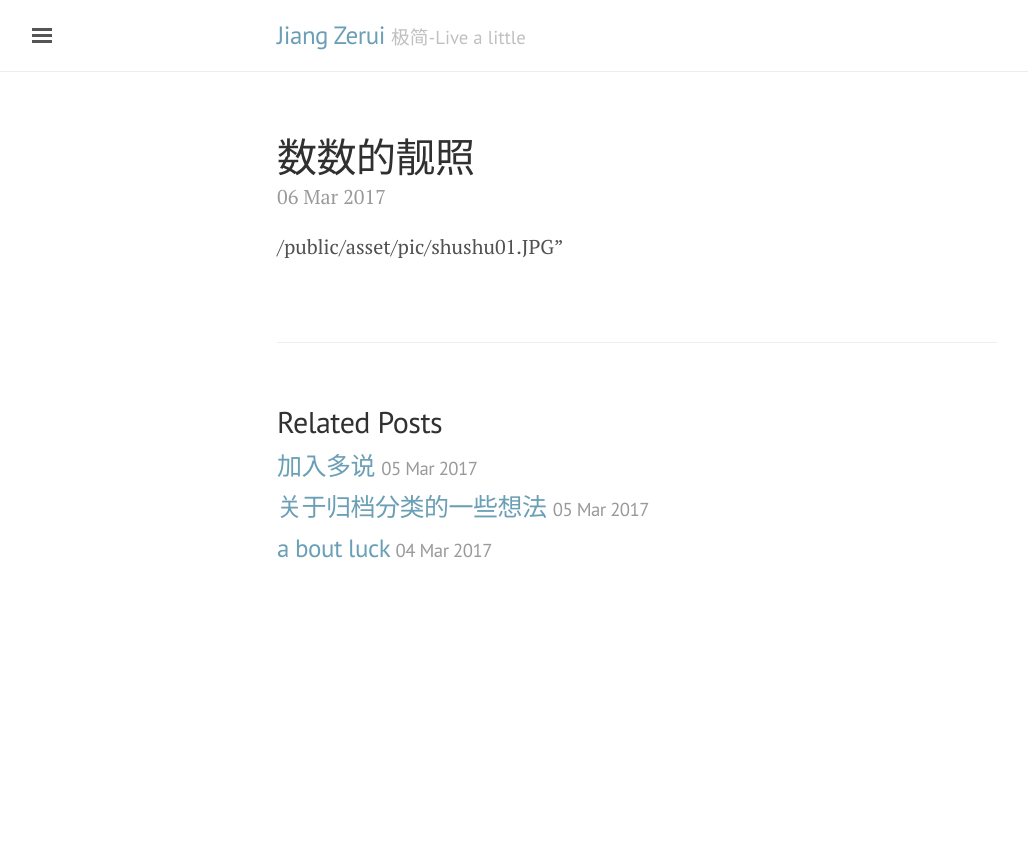
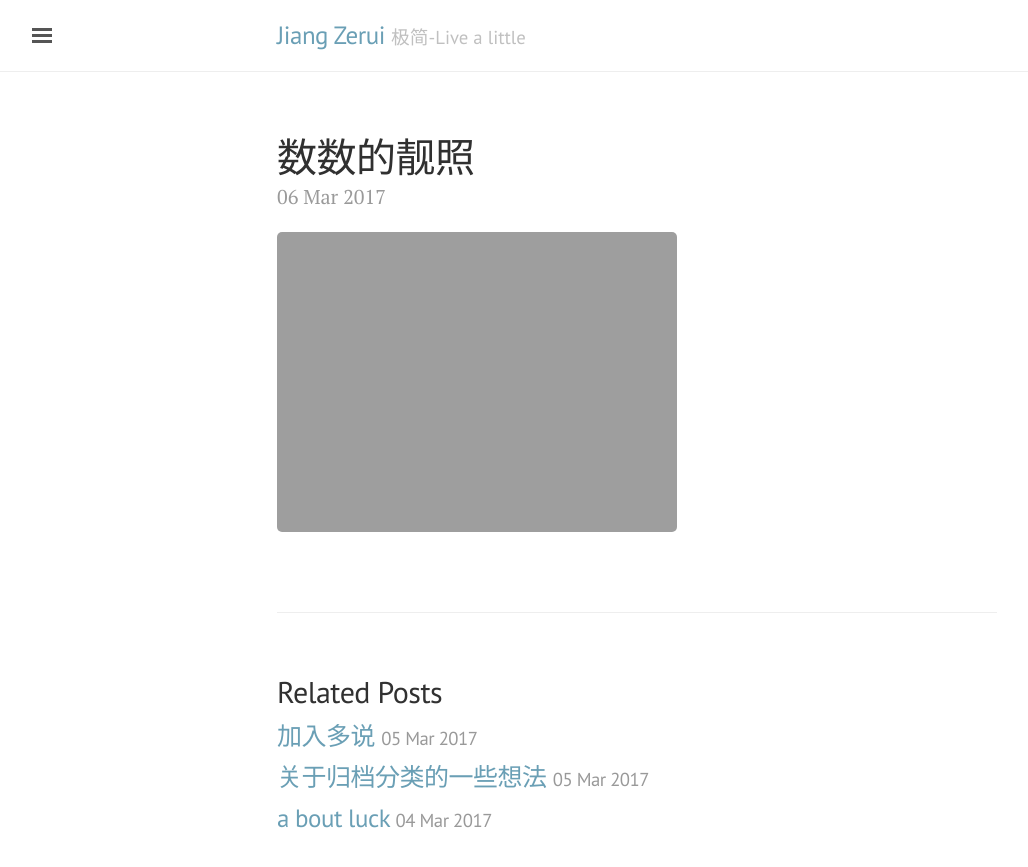
Before and after one commit to jiangzerui/blog, a Jekyll site: the page built from _posts/2017-03-06-数数的靓照.md, in a window 1280 px wide. Shown: the top 867 px of the page, without its empty margins (3-1031 px from the left). Built offline with Jekyll 4.4.1, drawn with Linux system fonts in a browser that asks for light colours; comment, search, counter and statistics services are not loaded.

Commit message:
add post

```diff
--- a/_posts/2017-03-06-数数的靓照.md
+++ b/_posts/2017-03-06-数数的靓照.md
@@ -6,4 +6,4 @@
 ---
 
 
-/public/asset/pic/shushu01.JPG"
+![image](http://jiangzerui.cn/public/asset/pic/shushu01.JPG)
```
